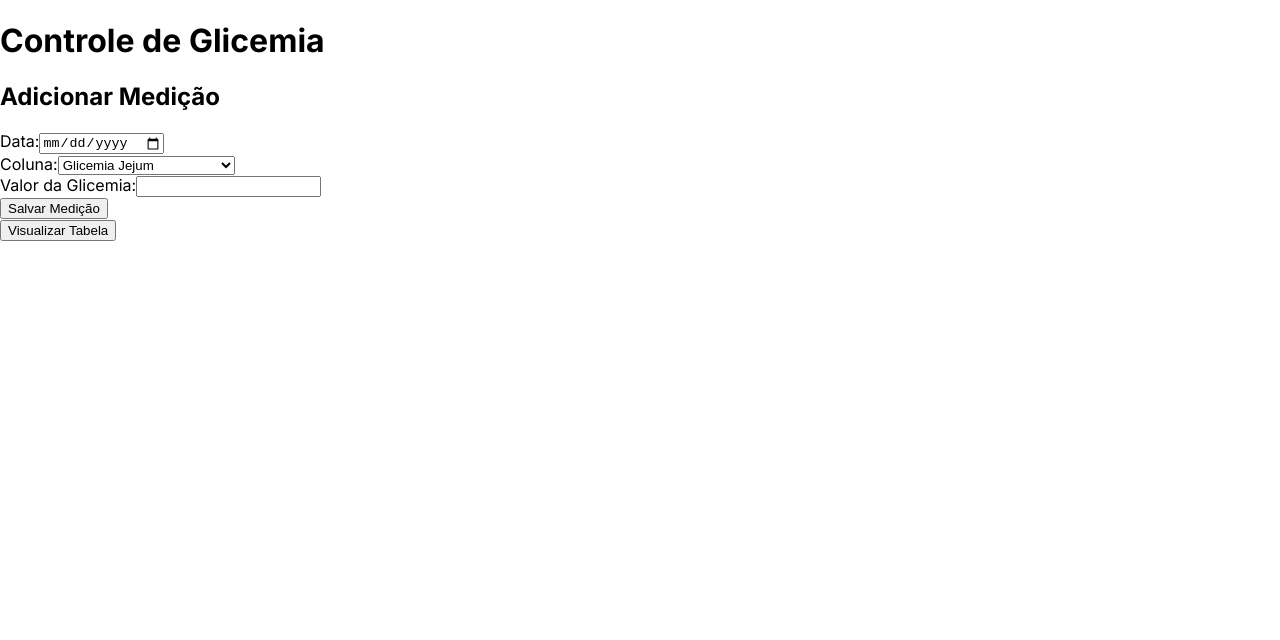
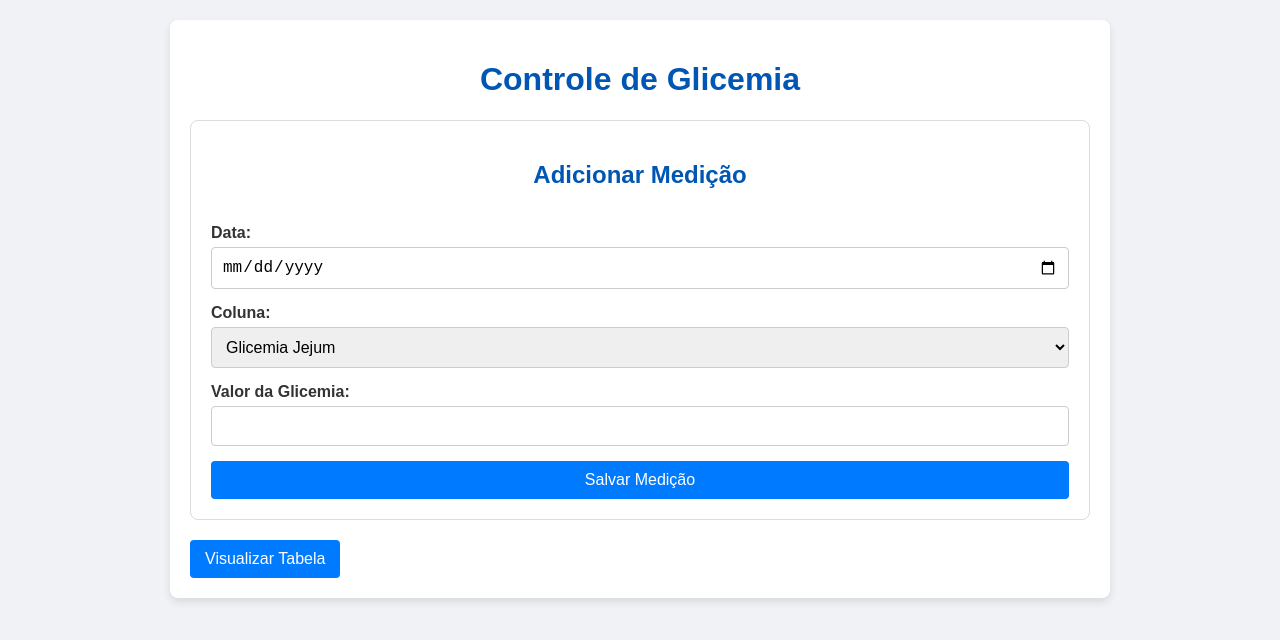
Before and after one commit to thiagorkha/controle-de-glicemia, a React (Create React App) app in the folder frontend/: page / in a window 1280 px wide. Shown: the top 640 px of the page. Built offline with nearby package versions, Linux system fonts and the light colour scheme.

Commit message:
Update index.css

```diff
--- a/frontend/src/index.css
+++ b/frontend/src/index.css
@@ -1,13 +1,92 @@
-/* src/index.css */
-@tailwind base;
-@tailwind components;
-@tailwind utilities;
+body {
+  font-family: Arial, sans-serif;
+  background-color: #f0f2f5;
+  margin: 0;
+  padding: 20px;
+  color: #333;
+}
 
-/* Importa a fonte Inter do Google Fonts */
-@import url('https://fonts.googleapis.com/css2?family=Inter:wght@400;500;600;700&display=swap');
+.app-container {
+  max-width: 900px;
+  margin: 0 auto;
+  padding: 20px;
+  background-color: #fff;
+  border-radius: 8px;
+  box-shadow: 0 4px 8px rgba(0, 0, 0, 0.1);
+}
 
-body {
-  font-family: 'Inter', sans-serif;
-  margin: 0;
-  padding: 0;
+h1, h2, h3 {
+  color: #0056b3;
+  text-align: center;
 }
+
+form {
+  display: flex;
+  flex-direction: column;
+  gap: 15px;
+  margin-bottom: 20px;
+  padding: 20px;
+  border: 1px solid #ddd;
+  border-radius: 8px;
+}
+
+form div {
+  display: flex;
+  flex-direction: column;
+}
+
+label {
+  margin-bottom: 5px;
+  font-weight: bold;
+}
+
+input[type="date"],
+input[type="number"],
+select {
+  padding: 10px;
+  border: 1px solid #ccc;
+  border-radius: 4px;
+  font-size: 16px;
+}
+
+button {
+  padding: 10px 15px;
+  border: none;
+  border-radius: 4px;
+  background-color: #007bff;
+  color: #fff;
+  font-size: 16px;
+  cursor: pointer;
+  transition: background-color 0.3s ease;
+}
+
+button:hover {
+  background-color: #0056b3;
+}
+
+table {
+  width: 100%;
+  border-collapse: collapse;
+  margin-top: 20px;
+  background-color: #fff;
+}
+
+th, td {
+  border: 1px solid #ddd;
+  padding: 12px;
+  text-align: center;
+}
+
+th {
+  background-color: #f2f2f2;
+  font-weight: bold;
+}
+
+tr:nth-child(even) {
+  background-color: #f9f9f9;
+}
+
+p {
+  text-align: center;
+  font-weight: bold;
+}
```
